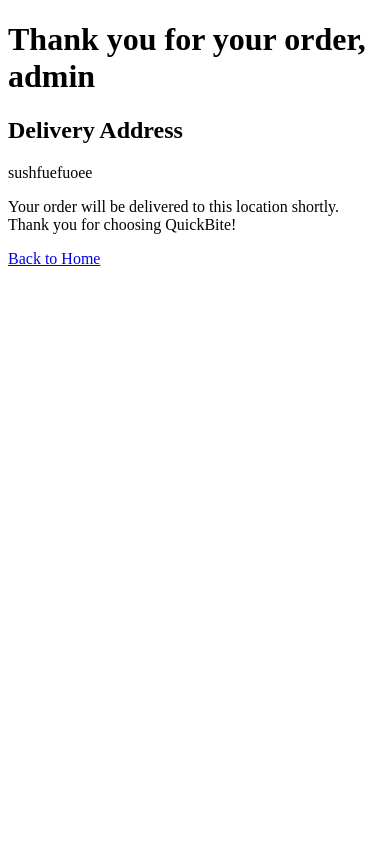
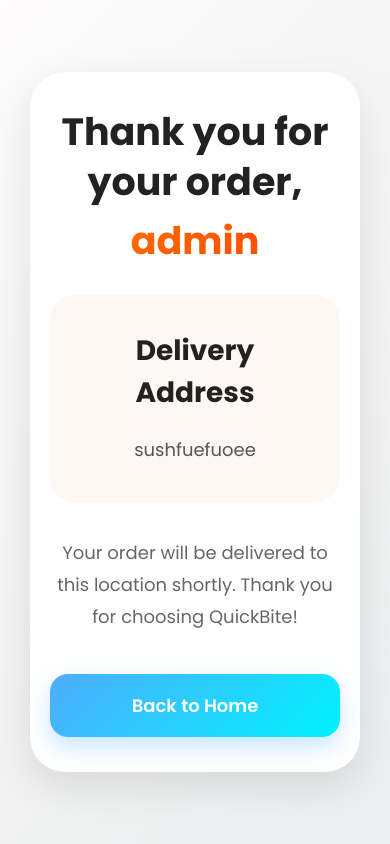
Before and after one commit to Rks54321/Quickbite-Food, a Django app: page /orders/admin/ in a window 390 px wide. Run offline with Django 5.2, Linux system fonts and the light colour scheme; data comes from the database, SQL or seed files in the repository; both versions use the stored data as it was after the commit.

Commit message:
Updated order section and CSS

```diff
--- /dev/null
+++ b/delivery/static/order.css
@@ -0,0 +1,244 @@
+@import url('https://fonts.googleapis.com/css2?family=Poppins:wght@300;400;500;600;700&display=swap');
+
+*{
+    margin:0;
+    padding:0;
+    box-sizing:border-box;
+    font-family:'Poppins', sans-serif;
+}
+
+body{
+
+    min-height:100vh;
+
+    display:flex;
+
+    justify-content:center;
+
+    align-items:center;
+
+    padding:30px;
+
+    background:
+    linear-gradient(
+        135deg,
+        #fdfbfb 0%,
+        #ebedee 100%
+    );
+}
+
+/* MAIN CONTAINER */
+
+.container{
+
+    width:100%;
+
+    max-width:850px;
+
+    background:white;
+
+    padding:60px 50px;
+
+    border-radius:35px;
+
+    text-align:center;
+
+    box-shadow:
+    0 15px 40px rgba(0,0,0,0.10);
+
+    animation:fadeUp 1s ease;
+}
+
+/* TITLE */
+
+h1{
+
+    font-size:58px;
+
+    line-height:1.3;
+
+    margin-bottom:30px;
+
+    font-weight:700;
+
+    color:#222;
+
+    text-align:center;
+}
+
+h1 span{
+
+    display:block;
+
+    margin-top:10px;
+
+    background:linear-gradient(
+        135deg,
+        #ff7b00,
+        #ff3d00
+    );
+
+    -webkit-background-clip:text;
+
+    -webkit-text-fill-color:transparent;
+}
+
+/* SUCCESS BOX */
+
+.success-box{
+
+    display:inline-block;
+
+    padding:15px 30px;
+
+    margin-bottom:35px;
+
+    border-radius:16px;
+
+    background:#e8fff1;
+
+    color:#0f9d58;
+
+    font-size:24px;
+
+    font-weight:600;
+}
+
+/* ADDRESS BOX */
+
+.address-box{
+
+    background:#fff7f2;
+
+    padding:35px;
+
+    border-radius:25px;
+
+    margin-bottom:35px;
+}
+
+.address-box h2{
+
+    font-size:34px;
+
+    color:#222;
+
+    margin-bottom:20px;
+}
+
+.address{
+
+    font-size:22px;
+
+    color:#555;
+
+    line-height:1.8;
+}
+
+/* MESSAGE */
+
+.message{
+
+    font-size:22px;
+
+    color:#666;
+
+    line-height:1.8;
+
+    margin-bottom:40px;
+}
+
+/* BUTTON */
+
+.btn{
+
+    display:inline-block;
+
+    text-decoration:none;
+
+    padding:18px 35px;
+
+    border-radius:18px;
+
+    font-size:22px;
+
+    font-weight:600;
+
+    color:white;
+
+    background:linear-gradient(
+        135deg,
+        #4facfe,
+        #00f2fe
+    );
+
+    transition:0.35s;
+
+    box-shadow:
+    0 10px 22px rgba(79,172,254,0.30);
+}
+
+.btn:hover{
+
+    transform:
+    translateY(-5px)
+    scale(1.05);
+}
+
+/* ANIMATION */
+
+@keyframes fadeUp{
+
+    from{
+        opacity:0;
+        transform:translateY(40px);
+    }
+
+    to{
+        opacity:1;
+        transform:translateY(0);
+    }
+}
+
+/* MOBILE */
+
+@media(max-width:768px){
+
+    .container{
+
+        padding:35px 20px;
+    }
+
+    h1{
+
+        font-size:38px;
+    }
+
+    h1 span{
+
+        font-size:38px;
+    }
+
+    .success-box{
+
+        font-size:18px;
+    }
+
+    .address-box h2{
+
+        font-size:28px;
+    }
+
+    .address,
+    .message{
+
+        font-size:18px;
+    }
+
+    .btn{
+
+        width:100%;
+
+        font-size:18px;
+    }
+}
--- a/delivery/templates/cart.html
+++ b/delivery/templates/cart.html
@@ -43,7 +43,7 @@
     <a href="{% url 'view_menu' items.0.restaurant.id username %}">Back to Menu</a>
     {% else %}
     <p>Your cart is empty!</p>
-    <a href="#">Back to Home</a>
+    <a href="/">Back to Home</a>
     {% endif %}
 
 </body>
--- a/delivery/templates/checkout.html
+++ b/delivery/templates/checkout.html
@@ -59,9 +59,7 @@ var options = {
 
     order_id: "{{ order_id }}",
 
-    callback_url: "{% url 'payment_verify' username=username %}",
 
-    redirect: true,
 
     handler: function (response) {
         document.getElementById("razorpay_payment_id").value = response.razorpay_payment_id;
--- a/delivery/templates/order.html
+++ b/delivery/templates/order.html
@@ -3,24 +3,53 @@
 <head>
     <meta charset="UTF-8">
     <meta name="viewport" content="width=device-width, initial-scale=1.0">
-    <title>Order summary</title>
+    <title>Order Summary</title>
+
+    {% load static %}
+    <link rel="stylesheet" href="{% static 'order.css' %}">
 </head>
 <body>
-    <h1>Thank you for your order, {{ username }}</h1>
+
+    <div class="container">
+
+        <h1>
+            Thank you for your order,
+            <span>{{ username }}</span>
+        </h1>
 
         {% if payment_success %}
-    <h2 style="color: green;">Payment successful</h2>
+        <div class="success-box">
+            Payment Successful
+        </div>
         {% endif %}
 
+        <div class="address-box">
+
             <h2>Delivery Address</h2>
-    <p>{{ customer.address }}</p>
 
-    <p>Your order will be delivered to this location shortly. Thank you for choosing QuickBite!</p>
+            <p class="address">
+                {{ customer.address }}
+            </p>
+
+        </div>
+
+        <p class="message">
+            Your order will be delivered to this location shortly.
+            Thank you for choosing QuickBite!
+        </p>
 
         {% if cart_items %}
-    <a href="{% url 'customer_menu' cart_items.0.restaurant.id username %}">Back to Restaurants</a>
+        <a class="btn"
+           href="{% url 'customer_menu' cart_items.0.restaurant.id username %}">
+            Back to Restaurants
+        </a>
         {% else %}
-    <a href="/">Back to Home</a>
+        <a class="btn" href="{% url 'signin' %}?username={{ username }}">
+            Back to Home
+        </a>
         {% endif %}
+
+    </div>
+
 </body>
 </html>
--- a/delivery/views.py
+++ b/delivery/views.py
@@ -39,6 +39,8 @@ def signup(request):
     return render(request, 'signin.html')
 
 def signin(request):
+    restaurantList = Restaurant.objects.all()
+    username = request.GET.get('username','')
     if request.method == 'POST':
         username = request.POST.get('username')
         password = request.POST.get('password')
@@ -48,10 +50,10 @@ def signin(request):
             if username == 'admin':
                 return render(request, 'admin_home.html')
             else:
-                restaurantList = Restaurant.objects.all()
                 return render(request, 'customer_home.html', {"restaurantList" : restaurantList, "username":username})
         except Customer.DoesNotExist:
             return render(request, 'fail.html')
+    return render(request, 'customer_home.html', {"restaurantList" : restaurantList, "username":username})
 
 def open_add_restaurant(request):
     return render(request, 'add_restaurant.html')
```
Also changed, not shown: db.sqlite3. Lines whose indentation alone changed are shown as unchanged.
